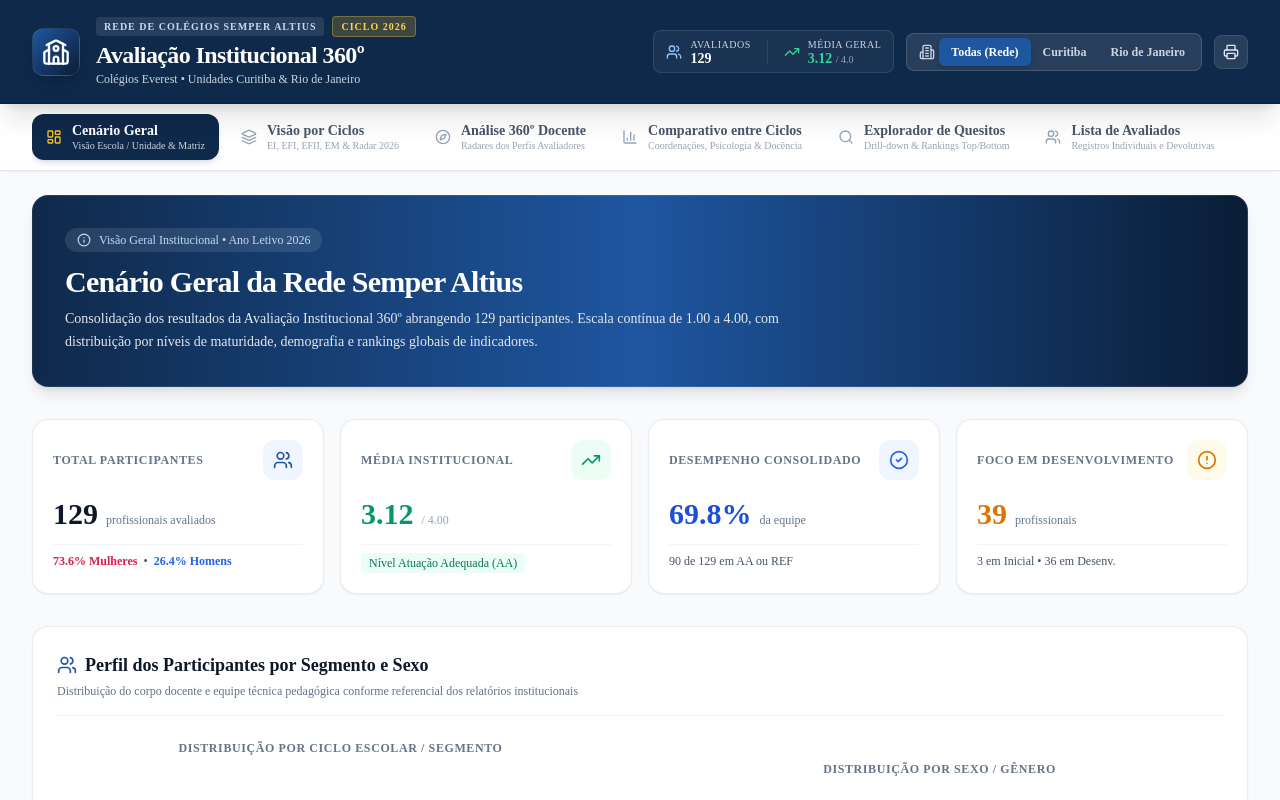
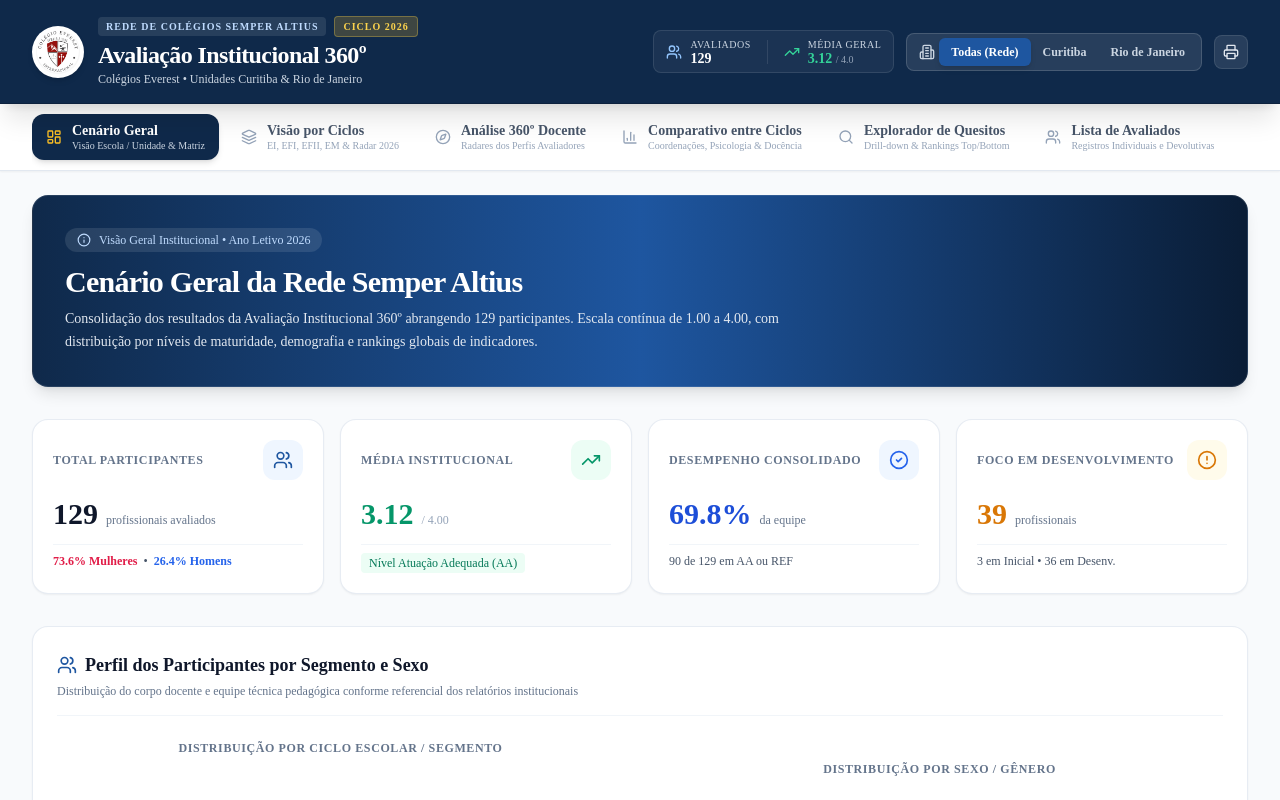
Before and after one commit to fabio-cagido/semperaltius, a Next.js app: page / in a window 1280 px wide. Shown: the top 800 px of the page. Built offline with nearby package versions, Linux system fonts and the light colour scheme.

Commit message:
feat: Add official Everest circular logo to Header

```diff
--- a/src/components/Header.tsx
+++ b/src/components/Header.tsx
@@ -2,7 +2,7 @@
 
 import React from 'react';
 import { UnidadeScope } from '@/types/dashboard';
-import { Building2, School, Printer, Award, Users, TrendingUp } from 'lucide-react';
+import { Building2, Printer, Users, TrendingUp } from 'lucide-react';
 
 interface HeaderProps {
   unidade: UnidadeScope;
@@ -18,9 +18,13 @@ export default function Header({ unidade, setUnidade, totalAvaliados, mediaGeral
         <div className="flex flex-col md:flex-row md:items-center md:justify-between py-4 gap-4">
 
           {/* Logo & Title */}
-          <div className="flex items-center space-x-4">
-            <div className="w-12 h-12 rounded-xl bg-gradient-to-br from-everest-blue to-everest-dark flex items-center justify-center shadow-lg border border-white/10">
-              <School className="w-7 h-7 text-white" />
+          <div className="flex items-center space-x-3.5">
+            <div className="relative shrink-0">
+              <img
+                src="/logo-everest.jpeg"
+                alt="Colégio Everest Logo"
+                className="w-12 h-12 sm:w-[52px] sm:h-[52px] rounded-full object-cover border-2 border-white/30 shadow-md bg-white p-0.5 transition-transform hover:scale-105"
+              />
             </div>
             <div>
               <div className="flex items-center gap-2">
```
Also changed, not shown: public/logo-everest.jpeg (added).
